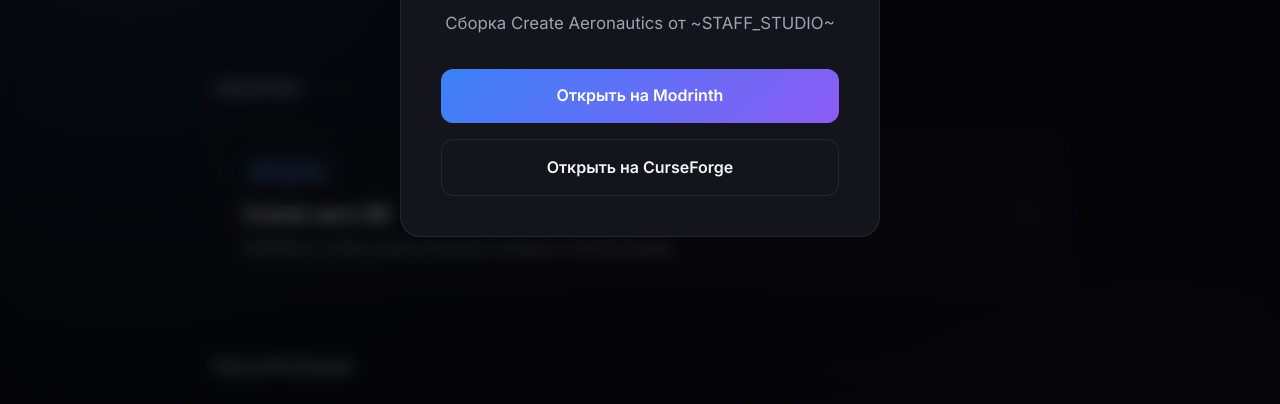
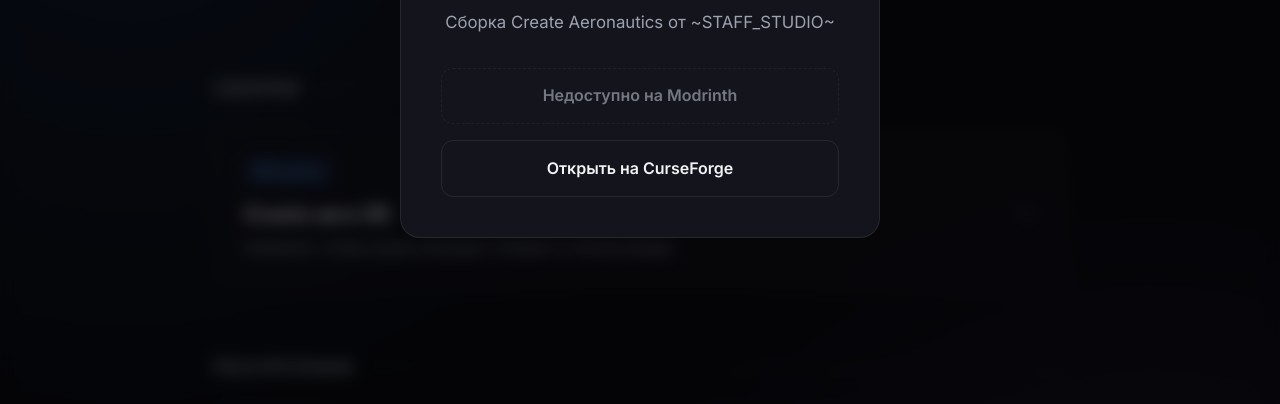
Before and after one commit to qwe123zxc0909/SSdownload.github.io, a plain HTML site: page index.html in a window 1280 px wide. Both pictures are taken after a click on the element 640 px from the left and 532 px from the top of the page. Shown: the part 324-728 px from the top of the page. Drawn offline with Linux system fonts and the light colour scheme.

Commit message:
Update index.html

```diff
--- a/index.html
+++ b/index.html
@@ -233,6 +233,20 @@
             box-shadow: none;
         }
 
+        /* Стиль для недоступной кнопки */
+        .btn-disabled {
+            background: transparent;
+            border: 1px dashed var(--border);
+            color: var(--muted);
+            cursor: not-allowed;
+            opacity: 0.7;
+        }
+        .btn-disabled:hover {
+            transform: none;
+            box-shadow: none;
+            background: transparent;
+        }
+
         footer {
             margin-top: auto; padding: 2rem; text-align: center;
             color: var(--muted); font-size: 0.9rem; border-top: 1px solid var(--border);
@@ -259,7 +273,6 @@
     <header>
         <a href="#" class="logo">~<span>STAFF_STUDIO</span>~</a>
 
-        <!-- Группируем навигацию и кнопку -->
         <div class="header-right">
             <nav>
                 <ul>
@@ -268,7 +281,6 @@
                     <li><a href="#maps">Карты</a></li>
                 </ul>
             </nav>
-            <!-- Аккуратная кнопка перехода на сайт -->
             <a href="https://qwe123zxc0909.github.io/staffstudio.github.io/" target="_blank" class="btn-header">Перейти на сайт</a>
         </div>
     </header>
@@ -318,7 +330,8 @@
             <h2>Create aero SS</h2>
             <p>Сборка Create Aeronautics от ~STAFF_STUDIO~</p>
             <div class="modal-actions">
-                <a href="https://modrinth.com/modpack/createaeross" target="_blank" class="btn">Открыть на Modrinth</a>
+                <!-- Изменённая кнопка Modrinth -->
+                <span class="btn btn-disabled">Недоступно на Modrinth</span>
                 <a href="https://www.curseforge.com/minecraft/modpacks/create-aeronautics-ss-modpack/preview" target="_blank" class="btn btn-outline">Открыть на CurseForge</a>
             </div>
         </div>
```
